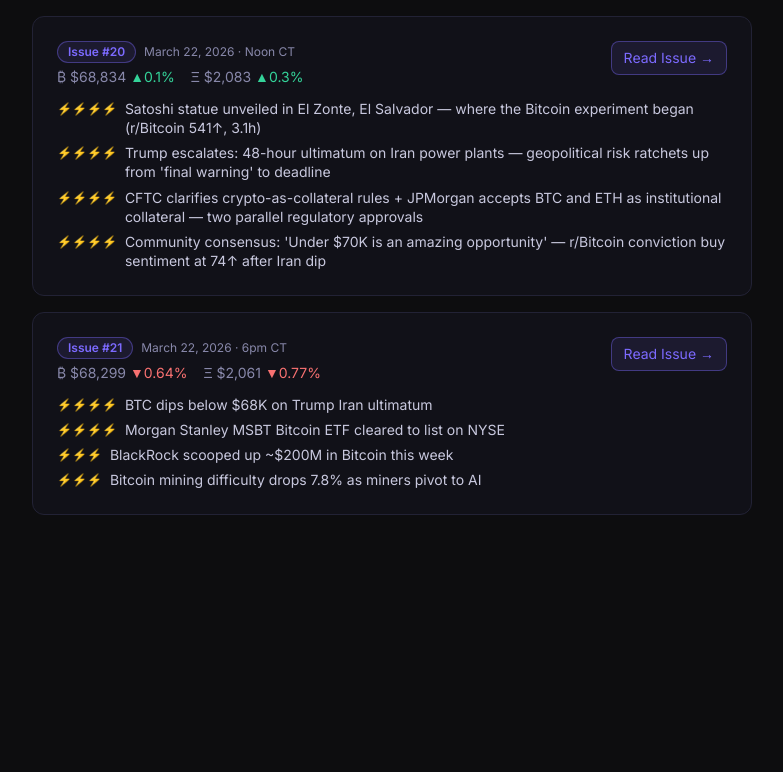
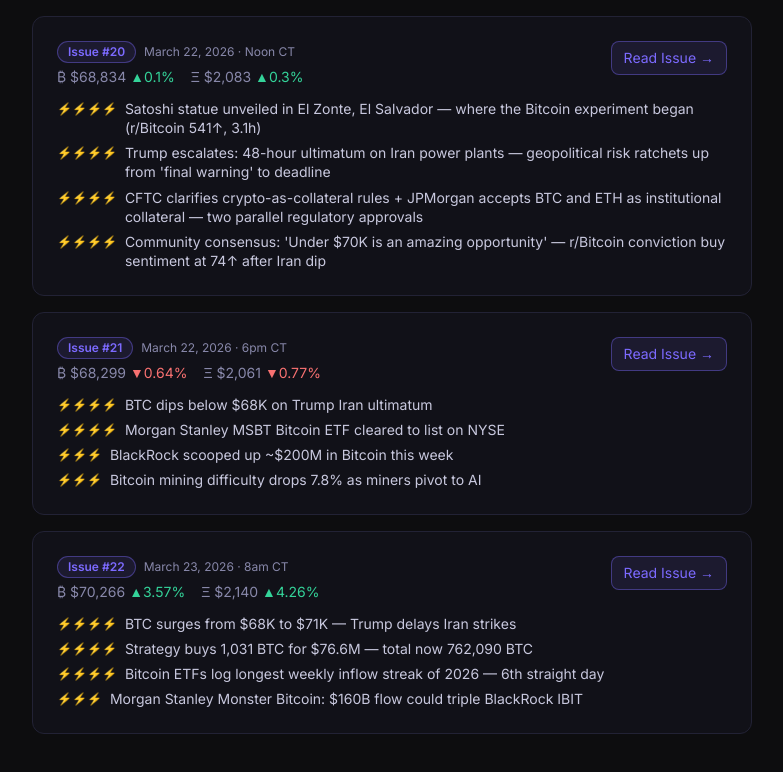
Before and after one commit to Mind-Dragon/zackor-signals, a Next.js app: page /issues in a window 1280 px wide. Shown: the part 5248-6020 px from the top of the page, without its empty margins (248-1031 px from the left). Before the commit the page ends 5811 px from the top, so only its background shows below. Built offline with nearby package versions, Linux system fonts and the light colour scheme.

Commit message:
feat: Add Issue #22 — 8am CT BTC/ETH digest Mar 23 2026

```diff
--- a/app/data/issues.ts
+++ b/app/data/issues.ts
@@ -28,6 +28,36 @@
 }
 
 export const ISSUES: Issue[] = [
+  {
+    id: '2026-03-23-8am',
+    issueNumber: 22,
+    date: 'March 23, 2026',
+    time: '8am CT',
+    btcPrice: '$70,266',
+    btcChange: '3.57%',
+    btcUp: true,
+    ethPrice: '$2,140',
+    ethChange: '4.26%',
+    ethUp: true,
+    sections: [
+      { icon: '₿', title: 'Bitcoin', signals: [
+    { rating: 4, headline: 'BTC surges from $68K to $71K — Trump delays Iran strikes', detail: 'Bitcoin jumped sharply after Trump postponed planned airstrikes on Iranian power plants, reversing the risk-off sell-off from Sunday. BTC moved $3K in minutes (per r/Bitcoin/CryptoCurrency); now holding above $70K. Reddit community flagged the move in real-time.' },
+    { rating: 4, headline: 'Strategy buys 1,031 BTC for $76.6M — total now 762,090 BTC', detail: 'Michael Saylor\'s Strategy (MSTR) added another 1,031 BTC at $76.6M, bringing total holdings to 762,090 BTC. Capital B also acquired 44 BTC for €2.7M at €61,763/BTC. Corporate treasury accumulation accelerating into the dip.' },
+    { rating: 4, headline: 'Bitcoin ETFs log longest weekly inflow streak of 2026 — 6th straight day', detail: 'US spot Bitcoin ETFs recorded their 6th consecutive day of inflows, marking the longest streak of 2026. Over 600 financial institutions disclosed billions invested in US spot BTC ETFs. Gold ETFs simultaneously lost 2.7% of AUM while BTC ETFs surged — capital rotation signal.' },
+    { rating: 3, headline: 'Morgan Stanley Monster Bitcoin: $160B flow could triple BlackRock IBIT', detail: 'Strategy CEO cites Morgan Stanley\'s MSBT ETF as a potential $160B flow event that could triple the scale of BlackRock\'s IBIT. NYSE removed cap limiting crypto options — removes institutional hedging friction. Morgan Stanley MSBT officially confirmed.' },
+    { rating: 3, headline: 'Sweden H100 Group plans to surpass 3,500 BTC — acquires two Bitcoin treasury companies', detail: 'Swedish Bitcoin treasury company H100 Group announced plans to acquire two Bitcoin treasury companies to grow holdings past 3,500 BTC — the latest in a wave of Scandinavian corporate BTC accumulation.' },
+    { rating: 2, headline: 'SEC classifies BTC/ETH as digital commodities — Fidelity urges SEC to integrate crypto into stock trading', detail: 'The SEC\'s new commodity classification for BTC and ETH is being called a win by r/Bitcoin. Fidelity separately urged the SEC to integrate crypto into stock trading systems, signaling growing institutional pressure for unified market structure.' }
+      ] },
+      { icon: 'Ξ', title: 'Ethereum', signals: [
+    { rating: 4, headline: 'Bitmine (BMNR) buys 65,341 ETH ($138M) — Tom Lee-backed firm holds 3.9% of all Ethereum', detail: 'Tom Lee\'s Bitmine (ticker BMNR) added 65,341 ETH worth $138M last week, bringing total ETH holdings to ~3.9% of circulating supply. ETH bounced from $2,050 back to $2,140 on the news. An Ethereum OG also sold $31M in ETH after a decade-long hold — mixed signals at this price level.' },
+    { rating: 4, headline: '$80M in fake stablecoins minted and converted to 9,100 ETH', detail: 'A significant on-chain exploit saw $80M in fraudulent stablecoins minted and then converted into 9,100 ETH. The incident highlights ongoing DeFi security vulnerabilities and adds to the Resolv Labs $23M exploit from last week.' },
+    { rating: 3, headline: 'Ethereum cuts bridge times by 98% — L2 fragmentation debate intensifies', detail: 'A new bridging improvement cuts cross-chain transaction times by 98%, directly addressing one of ETH\'s most cited UX pain points. Simultaneously, r/ethereum debated whether L2 fragmentation is getting worse — a structural tension the Glamsterdam upgrade is designed to address.' },
+    { rating: 3, headline: 'Elon Musk\'s X Money Beta live — Bitcoin on X moves closer', detail: 'X Money Beta launched, bringing payments infrastructure into X. Bitcoin integration is the next obvious step and community reaction on r/CryptoCurrency confirmed this as a near-term catalyst. Crypto.com also cut 12% of staff citing AI efficiencies.' },
+    { rating: 2, headline: 'Ethereum record flow vs price stagnation — capital movement analysis', detail: 'ETH is seeing record capital inflows but the price has lagged BTC\'s bounce. Analysts point to the ETH daily Supertrend still acting as resistance since Oct 2025. Whales returning to profitable positions and the upcoming Glamsterdam upgrade remain the key upside catalysts.' }
+      ] }
+    ]
+  },
+
   {
     id: '2026-03-22-6pm',
     issueNumber: 21,
```
